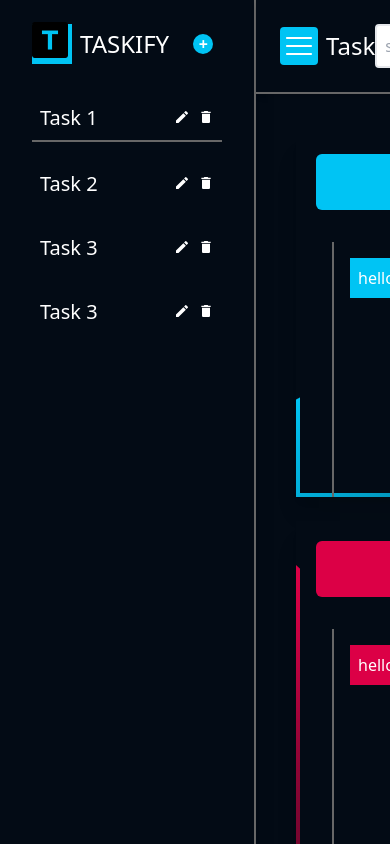
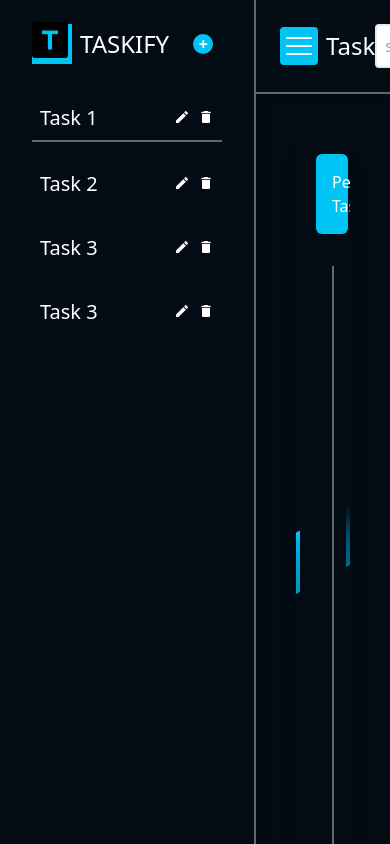
Before and after one commit to SumanAdithan/taskify, a React (Vite) app: page / in a window 390 px wide. Built offline with nearby package versions, Linux system fonts and the light colour scheme.

Commit message:
responsive added

```diff
--- a/src/layout/Navbar.tsx
+++ b/src/layout/Navbar.tsx
@@ -59,7 +59,7 @@
     }, []);
 
     return (
-        <nav className='bg-background p-6 text-white shadow-md flex justify-between items-center border-b-2 border-b-border'>
+        <nav className='bg-background p-6 text-white shadow-md flex justify-between items-center border-b-2 border-b-border '>
             <div className='flex justify-center items-center gap-2'>
                 <div className='bg-primary p-1 rounded'>
                     <RxHamburgerMenu
--- a/src/layout/deviceLayout/DesktopLayout.tsx
+++ b/src/layout/deviceLayout/DesktopLayout.tsx
@@ -13,9 +13,9 @@
     }, []);
 
     return (
-        <div className='flex bg-background w-screen h-screen overflow-y-hidden'>
+        <div className='flex bg-background w-screen h-screen xl:overflow-y-hidden'>
             <Sidebar />
-            <div className='w-full min-h-screen'>
+            <div className='w-full min-h-screen overflow-y-scroll'>
                 <Navbar />
                 <Main>
                     <Outlet />
--- a/src/pages/Home/index.tsx
+++ b/src/pages/Home/index.tsx
@@ -3,25 +3,26 @@
 
 const Home: FC = () => {
     return (
-        <div className=' flex flex-col items-center xl:flex-row gap-6 h-[750px]'>
+        <div className=' flex flex-col items-center xl:flex-row gap-6 xl:h-[750px] '>
             <MovingBorder
-                className='w-1/2 p-1 shadow-xl bg-background w-full'
+                className='w-full p-1 shadow-xl bg-background xl:w-1/2'
                 color='bg-conic-gradient-primary'
                 initialRotation={45}
             >
-                <div className='relative bg-inherit h-full p-4'>
+                <div className='relative bg-inherit h-full p-4 w-full'>
                     <div className='p-4 bg-primary text-white text-center rounded-md '>
                         Pending Task
                     </div>
                     <div className=' mt-4 p-4  '>
                         <ul className='bg-inherit p-4 h-[600px] border-x-2 border-x-border '>
                             <li className='p-2 bg-primary text-white'>hello</li>
+                            --{' '}
                         </ul>
                     </div>
                 </div>
             </MovingBorder>
             <MovingBorder
-                className='w-1/2 p-1 shadow-xl bg-background w-full'
+                className='w-full p-1 shadow-xl bg-background xl:w-1/2'
                 color='bg-conic-gradient-secondary'
                 initialRotation={115}
             >
```
